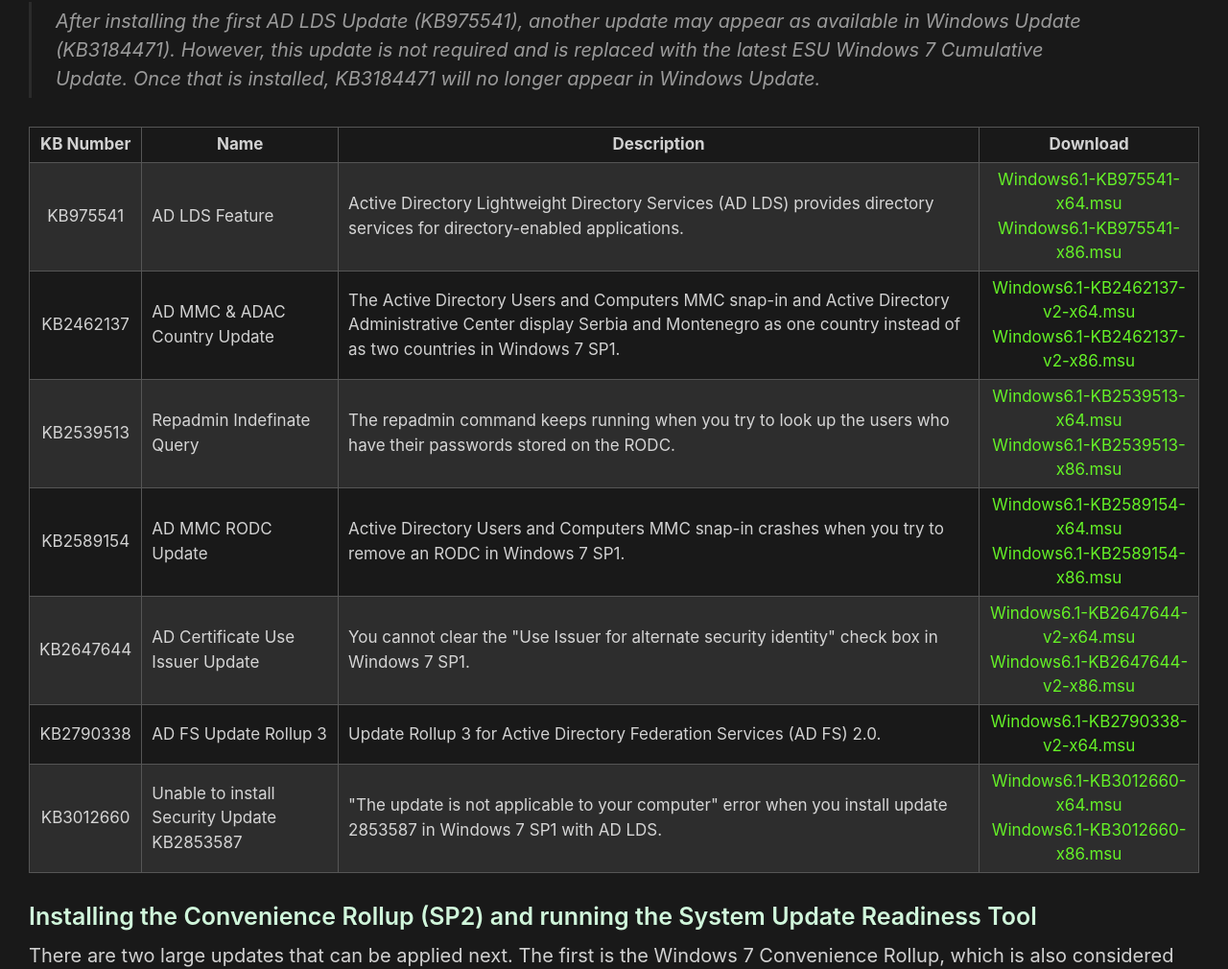
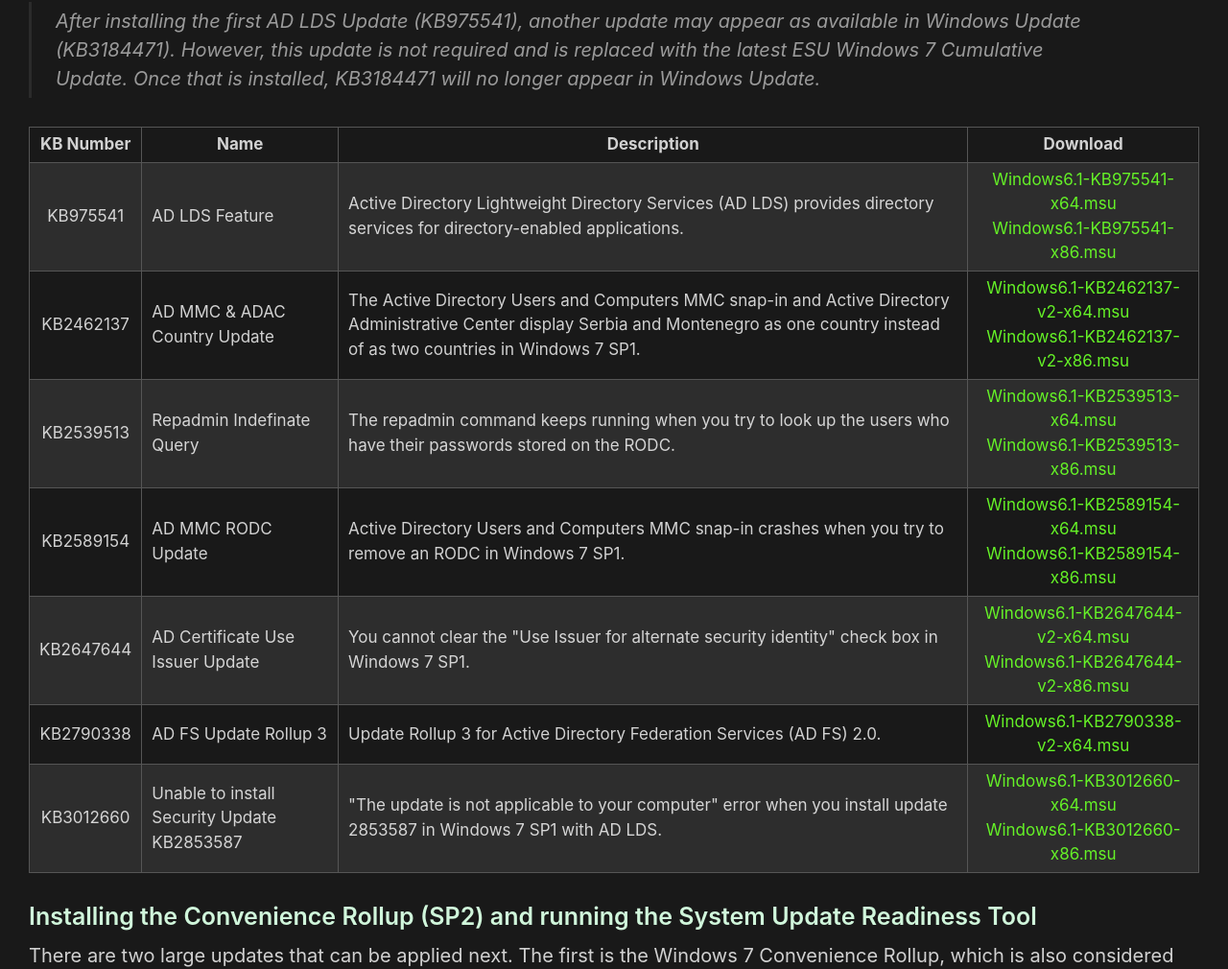
Before and after one commit to HackAndPwn/HackAndPwn.github.io, a Jekyll site: the page built from _posts/2020-05-23-windows-7-esu-patching.md, in a window 1280 px wide. Shown: the part 4289-5299 px from the top of the page at 96% size. Built offline with Jekyll 4.4.1, drawn with Linux system fonts in a browser that asks for light colours.

Commit message:
Update 2020-05-23-windows-7-esu-patching.md

```diff
--- a/_posts/2020-05-23-windows-7-esu-patching.md
+++ b/_posts/2020-05-23-windows-7-esu-patching.md
@@ -61,7 +61,7 @@
 
 > After installing the first AD LDS Update (KB975541), another update may appear as available in Windows Update (KB3184471).  However, this update is not required and is replaced with the latest ESU Windows 7 Cumulative Update.  Once that is installed, KB3184471 will no longer appear in Windows Update.
 
-<table style="text-align:center"><colgroup><col width="8%" /><col width="17%" /><col width="56%" /><col width="19%" /></colgroup>
+<table style="text-align:center"><colgroup><col width="8%" /><col width="17%" /><col width="55%" /><col width="20%" /></colgroup>
 <thead><tr><th style="text-align:center">KB Number</th><th style="text-align:center">Name</th><th style="text-align:center">Description</th><th style="text-align:center">Download</th></tr></thead><tbody>
 <tr><td>KB975541</td><td style="text-align:left">AD LDS Feature</td><td style="text-align:left">Active Directory Lightweight Directory Services (AD LDS) provides directory services for directory-enabled applications.</td><td><a href="https://github.com/HackAndPwn/Windows-7-Patching/raw/master/03_Feature_AD_LDS/01_Windows6.1-KB975541-x64.msu">Windows6.1-KB975541-x64.msu</a><br><a href="https://github.com/HackAndPwn/Windows-7-Patching/raw/master/03_Feature_AD_LDS/01_Windows6.1-KB975541-x86.msu">Windows6.1-KB975541-x86.msu</a></td></tr>
 <tr><td>KB2462137</td><td style="text-align:left">AD MMC & ADAC Country Update</td><td style="text-align:left">The Active Directory Users and Computers MMC snap-in and Active Directory Administrative Center display Serbia and Montenegro as one country instead of as two countries in Windows 7 SP1.</td><td><a href="https://github.com/HackAndPwn/Windows-7-Patching/raw/master/03_Feature_AD_LDS/02_Windows6.1-KB2462137-v2-x64.msu">Windows6.1-KB2462137-v2-x64.msu</a><br><a href="https://github.com/HackAndPwn/Windows-7-Patching/raw/master/03_Feature_AD_LDS/02_Windows6.1-KB2462137-v2-x86.msu">Windows6.1-KB2462137-v2-x86.msu</a></td></tr>
```
